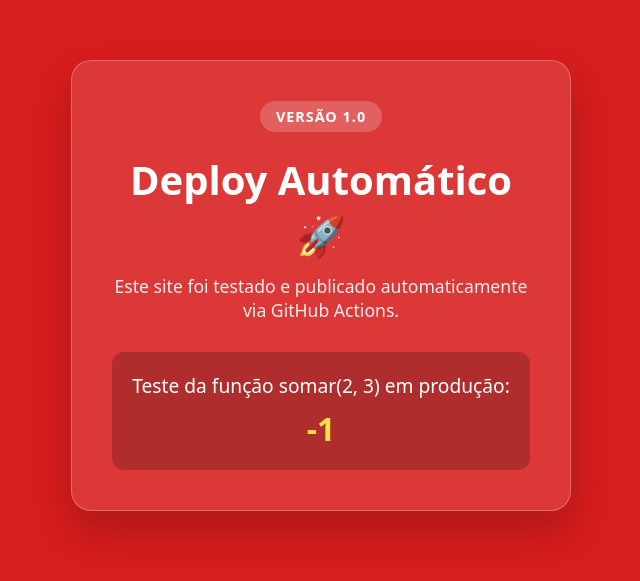
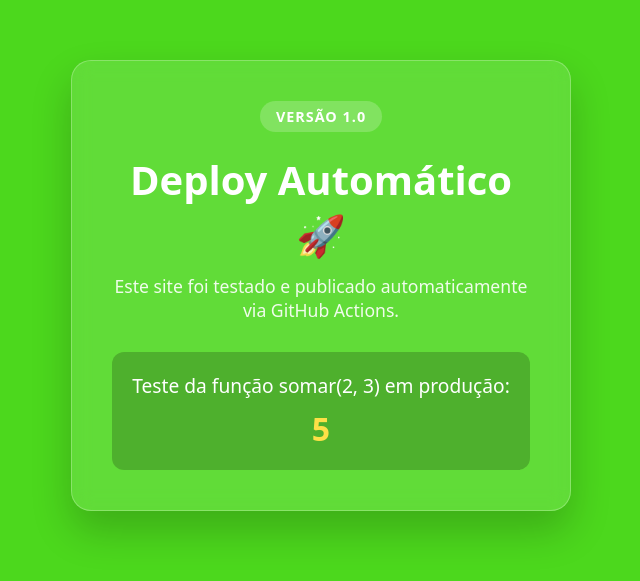
Before and after one commit to JorgeJunqueiro/CICD, a plain HTML site: page index.html in a window 1280 px wide. Shown: the part 115-696 px from the top of the page, without its empty margins (319-959 px from the left). Drawn offline with Linux system fonts and the light colour scheme.

```diff
--- a/app.js
+++ b/app.js
@@ -1,5 +1,5 @@
 function somar(a, b) {
-  return a - b;
+  return a + b;
 }
 
 // Permite que o ficheiro funcione tanto no navegador como no Node.js (para os testes)
--- a/index.html
+++ b/index.html
@@ -8,7 +8,7 @@
     :root {
       /*https://jorgejunqueiro.github.io/CICD/*/
       /* MUDAR NA APRESENTAÇÃO: Ex: de azul (#1d4ed8) para verde (#047857) */
-      --cor-fundo: #d81d1d;
+      --cor-fundo: #4cd81d;
     }
 
     * {
```
